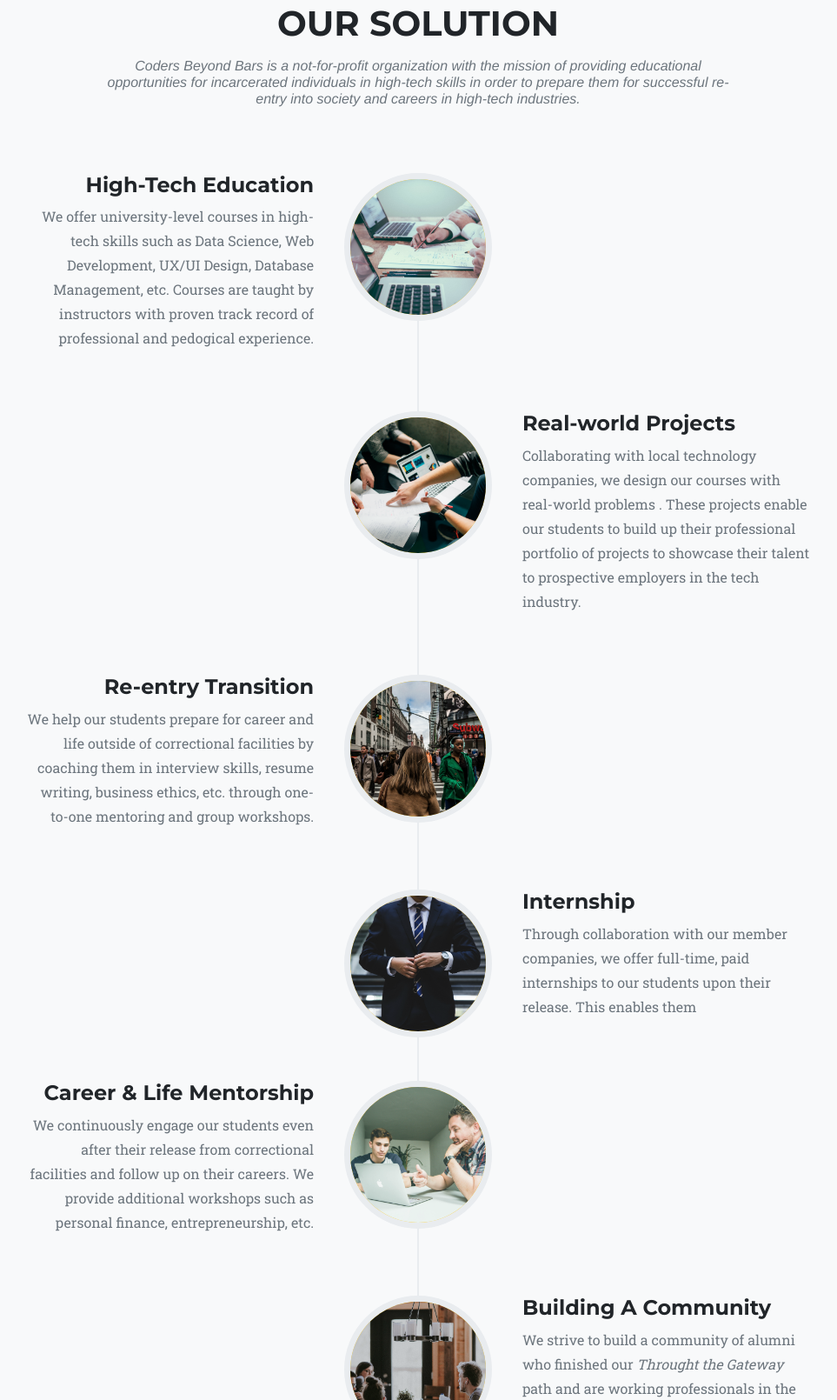
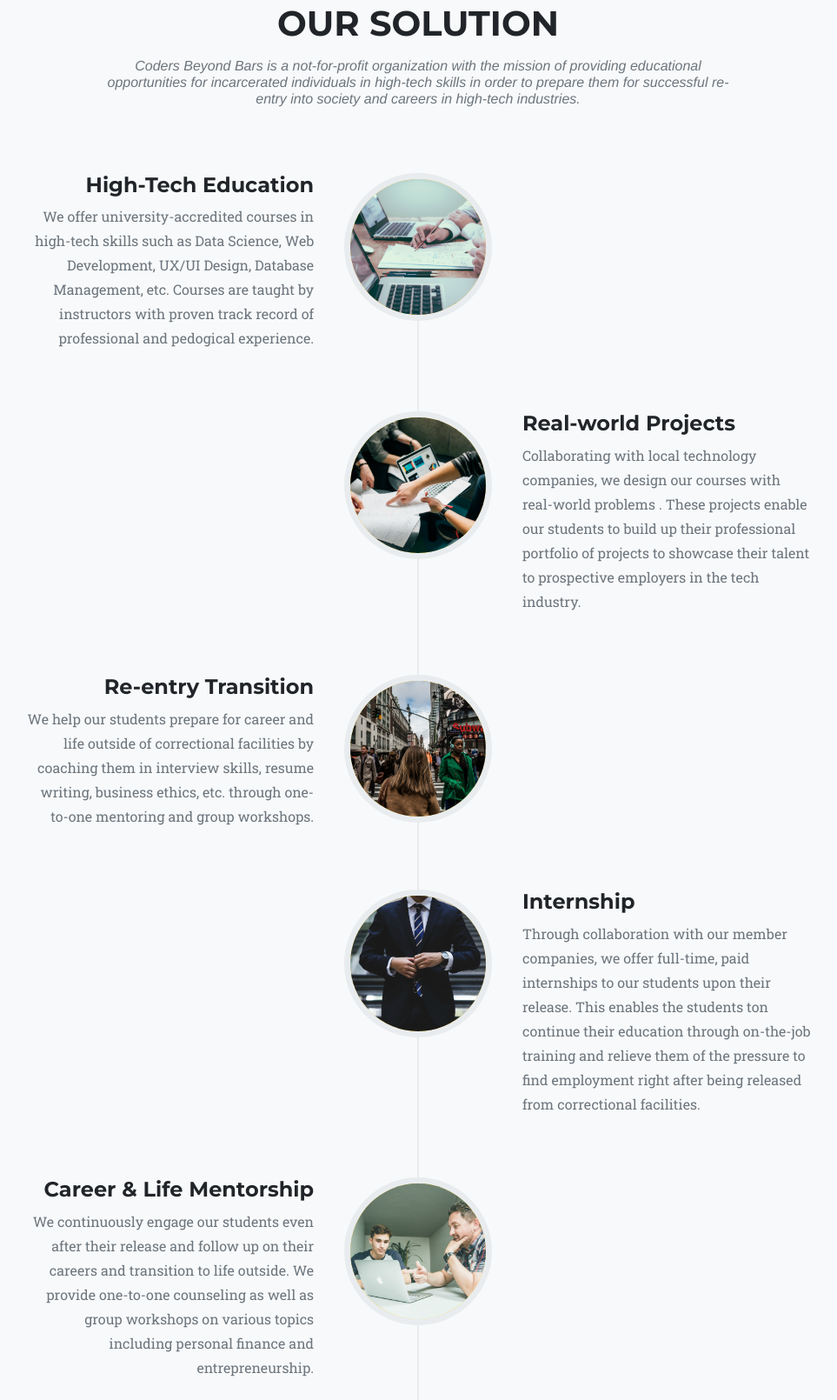
Before and after one commit to Coders-Beyond-Bars/Coders-Beyond-Bars.github.io, a plain HTML site: page index.html in a window 1280 px wide. Shown: the part 2432-4042 px from the top of the page at 87% size, without its empty margins (159-1122 px from the left). Drawn offline with Linux system fonts and the light colour scheme; a web font is replaced by a local one.

Commit message:
Edit Our Solution

```diff
--- a/index.html
+++ b/index.html
@@ -139,7 +139,7 @@
                     <h4>High-Tech Education</h4>
                   </div>
                   <div class="timeline-body">
-                    <p class="text-muted">We offer university-level courses in high-tech skills such as Data Science, Web Development, UX/UI Design, Database Management, etc.  Courses are taught by instructors with proven track record of professional and pedogical experience.</p>
+                    <p class="text-muted">We offer university-accredited courses in high-tech skills such as Data Science, Web Development, UX/UI Design, Database Management, etc.  Courses are taught by instructors with proven track record of professional and pedogical experience.</p>
                   </div>
                 </div>
               </li>
@@ -179,7 +179,7 @@
                     <h4>Internship</h4>
                   </div>
                   <div class="timeline-body">
-                    <p class="text-muted">Through collaboration with our member companies, we offer full-time, paid internships to our students upon their release.  This enables them  </p>
+                    <p class="text-muted">Through collaboration with our member companies, we offer full-time, paid internships to our students upon their release.  This enables the students ton continue their education through on-the-job training and relieve them of the pressure to find employment right after being released from correctional facilities.</p>
                   </div>
                 </div>
               </li>
@@ -192,7 +192,7 @@
                     <h4>Career &amp; Life Mentorship</h4>
                   </div>
                   <div class="timeline-body">
-                    <p class="text-muted">We continuously engage our students even after their release from correctional facilities and follow up on their careers.  We provide additional workshops such as personal finance, entrepreneurship, etc.</p>
+                    <p class="text-muted">We continuously engage our students even after their release and follow up on their careers and transition to life outside.  We provide one-to-one counseling as well as group workshops on various topics including personal finance and entrepreneurship.</p>
                   </div>
                 </div>
               </li>
```
